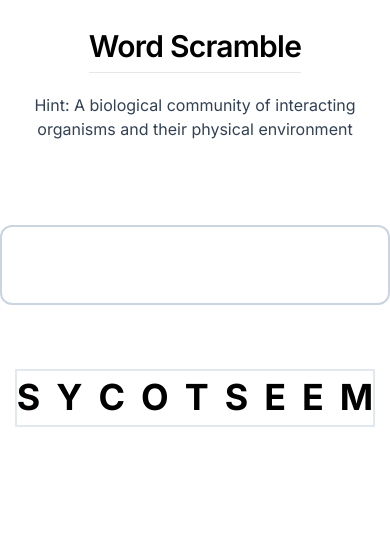
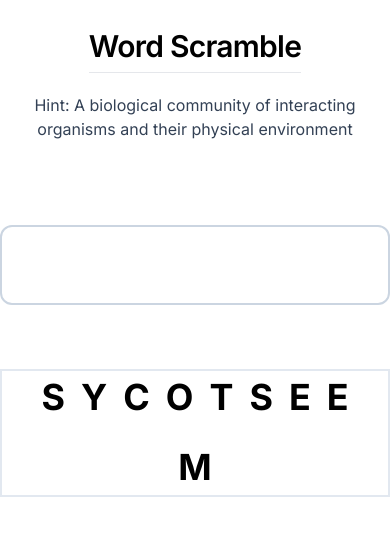
Before and after one commit to didymu5/wordlyadventures, a Next.js app: page /scramble in a window 390 px wide. Shown: the top 536 px of the page. Built offline with nearby package versions, Linux system fonts and the light colour scheme.

Commit message:
feat: improves ui and layout

```diff
--- a/src/app/scramble/page.tsx
+++ b/src/app/scramble/page.tsx
@@ -6,7 +6,7 @@ export const dynamic = "force-dynamic";
 
 export default function Page() {
   return (
-    <main className="flex min-h-screen flex-col items-center overflow-hidden pt-7">
+    <main className="flex flex-col items-center overflow-hidden pt-7">
       <h2 className="scroll-m-20 border-b pb-2 text-3xl font-semibold tracking-tight first:mt-0">
         Word Scramble
       </h2>
--- a/src/components/Scramble/AnswerZone.tsx
+++ b/src/components/Scramble/AnswerZone.tsx
@@ -29,7 +29,7 @@ function AnswerZone({
     <div
       ref={setNodeRef}
       style={style}
-      className={`flex gap-2 text-fit-to-screen-md justify-center uppercase font-bold border-2 rounded-xl ${borderStyleToggle} min-h-20 my-16 w-full py-1 px-7 select-none`}
+      className={`flex flex-col align-middle leading-none text-fit-to-screen justify-center uppercase font-bold border-2 rounded-xl ${borderStyleToggle} min-h-20 my-16 w-full px-7 select-none`}
       onClick={undoFn}
     >
       {answer}
--- a/src/components/Scramble/Scramble.tsx
+++ b/src/components/Scramble/Scramble.tsx
@@ -63,7 +63,7 @@ function Scramble({
       </div>
       <DndContext onDragEnd={handleDragEnd} id="dnd_describe">
         <AnswerZone answer={answer} letterID={letterID} undo={undo} />
-        <div className="flex gap-4 uppercase font-bold text-fit-to-screen border-2 border-slate-200 mb-12">
+        <div className="flex flex-wrap gap-4 uppercase justify-center font-bold text-fit-to-screen border-2 px-5 md:px-1 border-slate-200 mb-12">
           <WordMix letters={letters} letterID={letterID} />
         </div>
 
--- a/src/components/Scramble/WordMix.tsx
+++ b/src/components/Scramble/WordMix.tsx
@@ -12,12 +12,11 @@ function Letter({
   isUsed?: boolean;
   isDisabled?: boolean;
 }) {
-  const { attributes, listeners, setNodeRef, transform, over, active } =
-    useDraggable({
-      id: `draggable_${val + order}`,
-      data: { val: val, id: `draggable_${val + order}` },
-      disabled: isDisabled,
-    });
+  const { attributes, listeners, setNodeRef, transform } = useDraggable({
+    id: `draggable_${val + order}`,
+    data: { val: val, id: `draggable_${val + order}` },
+    disabled: isDisabled,
+  });
 
   const style = transform
     ? {
@@ -27,7 +26,7 @@ function Letter({
 
   return (
     <div
-      className={`select-none ${isDisabled && "text-slate-500"}`}
+      className={`select-none ${isDisabled && "text-slate-300 "}`}
       ref={setNodeRef}
       style={style}
       {...listeners}
```
